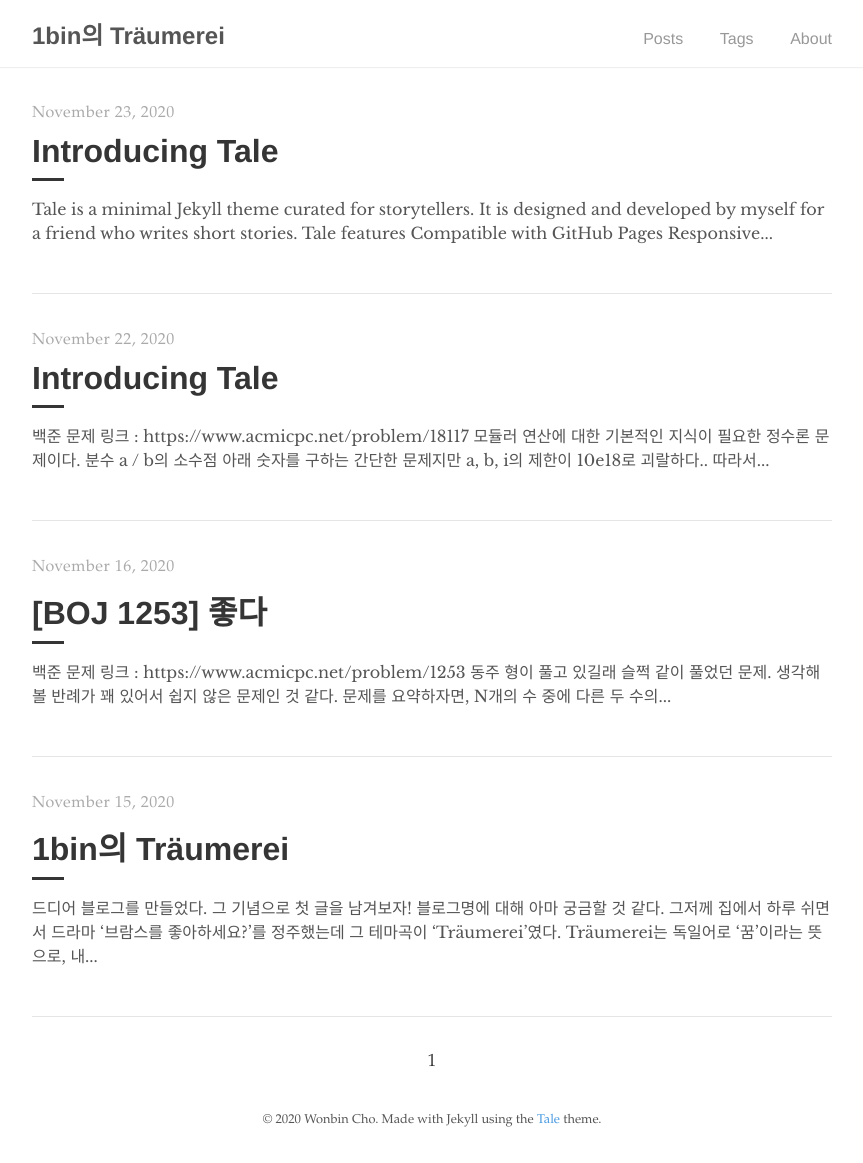
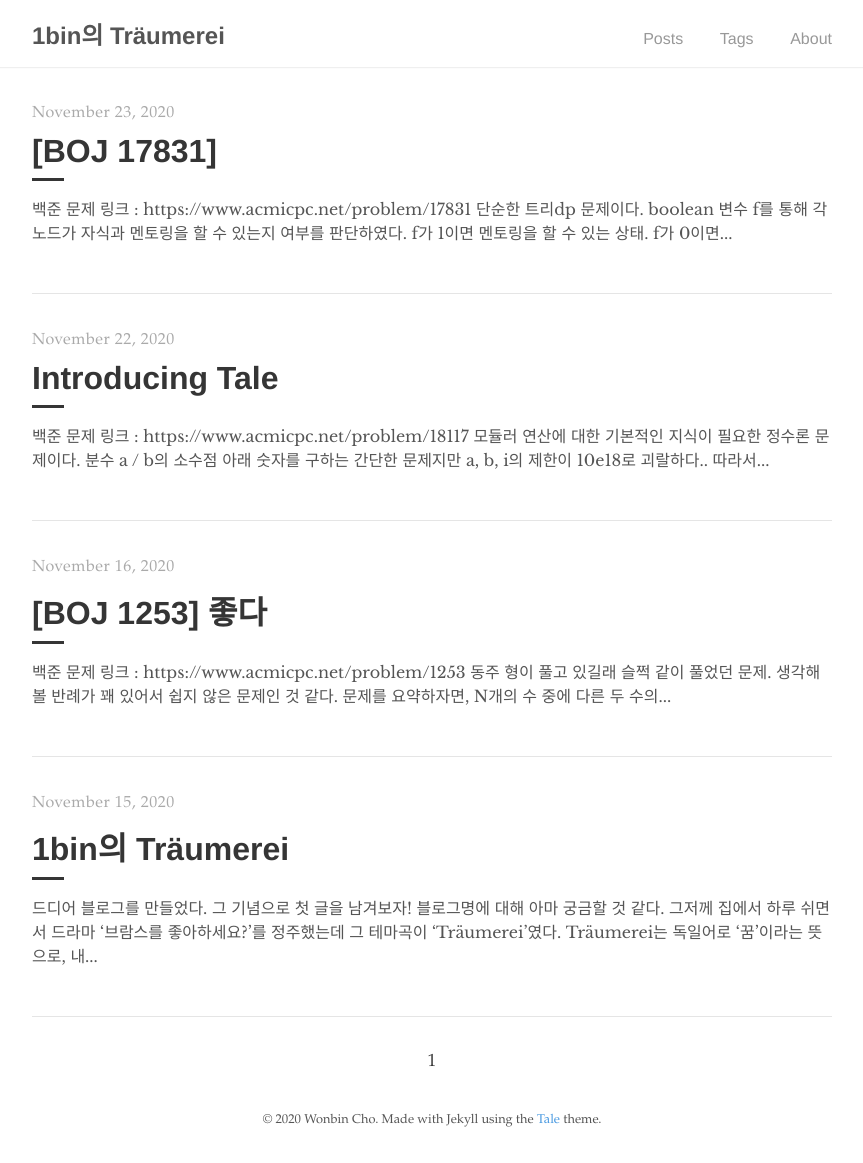
Before and after one commit to 1bin01/1bin01.github.io, a Jekyll site: the page built from index.html, in a window 1280 px wide. Shown: the whole page, without its empty margins (208-1071 px from the left). Built offline with Jekyll 4.4.1, drawn with Linux system fonts in a browser that asks for light colours; the list of posts is cut into pages by our own code.

Commit message:
Update 2020-11-23-boj-17831.md

```diff
--- a/_posts/2020-11-23-boj-17831.md
+++ b/_posts/2020-11-23-boj-17831.md
@@ -1,26 +1,15 @@
 ---
 layout: post
-title:  "Introducing Tale"
-author: "Chester"
+title:  "[BOJ 17831]"
+author: "1bin"
 comments: true
 tags: Tale
 ---
 
-Tale is a minimal [Jekyll](https://jekyllrb.com/) theme curated for storytellers. It is designed and developed by [myself](https://github.com/chesterhow/) for a friend who writes short stories.
+백준 문제 링크 : https://www.acmicpc.net/problem/17831
 
-## Tale features
-- Compatible with GitHub Pages
-- Responsive design (looks just as good on mobile)
-- Syntax highlighting, with the help of Pygments
-- Markdown and HTML text formatting
-- Pagination of posts
+단순한 트리dp 문제이다.
+boolean 변수 f를 통해 각 노드가 자식과 멘토링을 할 수 있는지 여부를 판단하였다.
+f가 1이면 멘토링을 할 수 있는 상태. f가 0이면 멘토링에 참여할 수 없는 상태를 의미한다.
 
-Head over to the [Example Content]({{ site.baseurl }}/2017-03-16/example-content) post for a showcase of Tale's text formatting features.
-
-## Browser Support
-Tale works on most if not all modern browsers, including Chrome, Safari and Firefox 👍🏼
-
-## Download or Contribute
-Tale is publicly hosted on GitHub, so go ahead and download or fork it at the [GitHub repository](https://github.com/chesterhow/tale). If you spot any bugs or have any suggestions, feel free to create an issue or make a pull request.
-
-Thanks for checking out Tale!
+<script src="https://gist.github.com/1bin01/832c0ea9594d3dd0c669b23d30a2cd86.js"></script>
```
